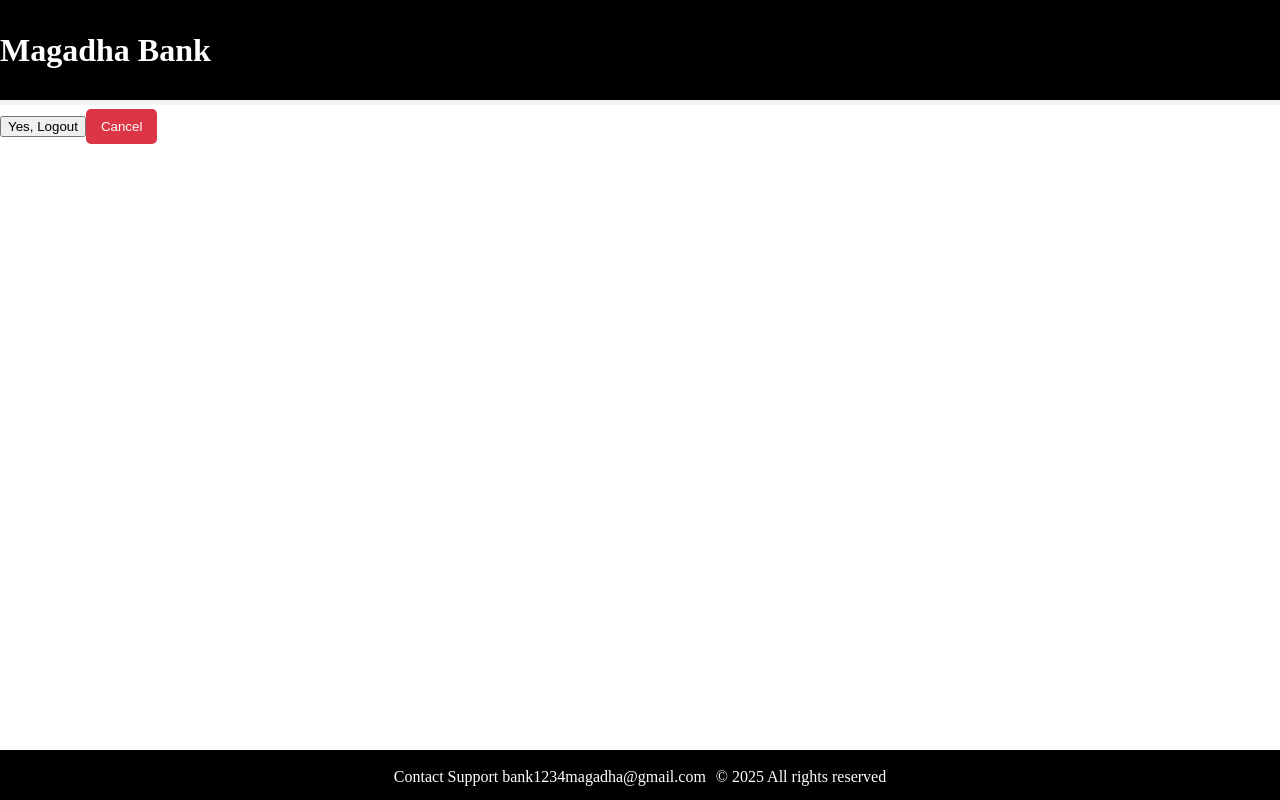
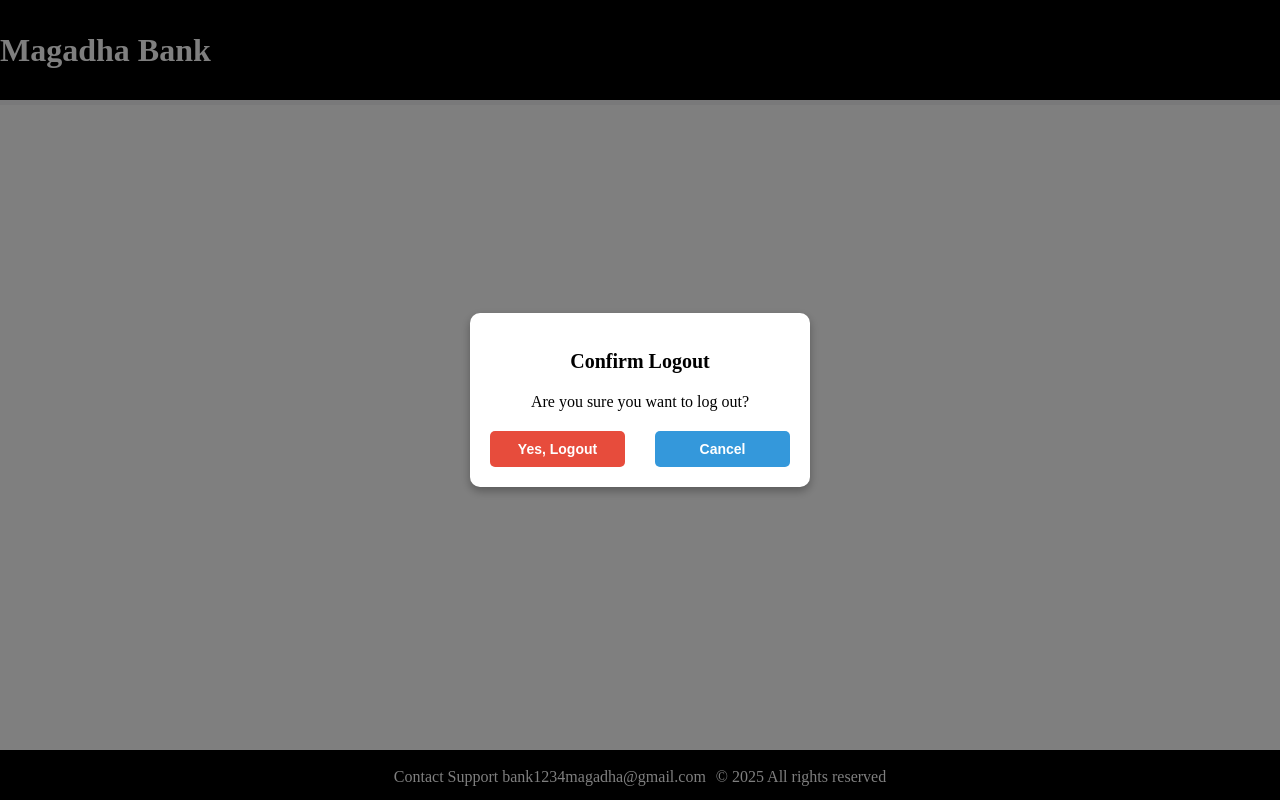
Before and after one commit to jagadeeshpj1610/bankProject, a React (Vite) app in the folder frontend/: page /logout in a window 1280 px wide. Built offline with nearby package versions, Linux system fonts and the light colour scheme.

Commit message:
modify some changes

```diff
--- a/frontend/src/components/Logout.jsx
+++ b/frontend/src/components/Logout.jsx
@@ -1,6 +1,6 @@
 import React, { useState } from "react";
 import { useNavigate } from "react-router-dom";
-import "../css/logout.css"
+
 const Logout = () => {
   const [showPopup, setShowPopup] = useState(true);
   const navigate = useNavigate();
--- a/frontend/src/css/Header.css
+++ b/frontend/src/css/Header.css
@@ -42,3 +42,65 @@ footer p{
   color: white;
   font-size: 16px;
 }
+
+
+.logoutPopup {
+  position: fixed;
+  top: 0;
+  left: 0;
+  width: 100%;
+  height: 100%;
+  background: rgba(0, 0, 0, 0.5);
+  display: flex;
+  justify-content: center;
+  align-items: center;
+  z-index: 1000;
+}
+
+.popupContent {
+  background: #fff;
+  padding: 20px;
+  border-radius: 10px;
+  text-align: center;
+  box-shadow: 0px 4px 10px rgba(0, 0, 0, 0.3);
+  width: 300px;
+}
+
+.popupContent h2 {
+  margin-bottom: 10px;
+  font-size: 20px;
+  color:black;
+}
+
+.popupContent p {
+  font-size: 16px;
+  color:black;
+  margin-bottom: 20px;
+}
+
+.popupButtons {
+  display: flex;
+  justify-content: space-between;
+  font-size: 100px;
+}
+
+.confirmButton,
+.cancelButton {
+  padding: 10px 15px;
+  border: none;
+  border-radius: 5px;
+  cursor: pointer;
+  font-size: 14px;
+  font-weight: bold;
+  width: 45%;
+}
+
+.confirmButton {
+  background-color: #e74c3c;
+  color: white;
+}
+
+.cancelButton {
+  background-color: #3498db;
+  color: white;
+}
```
